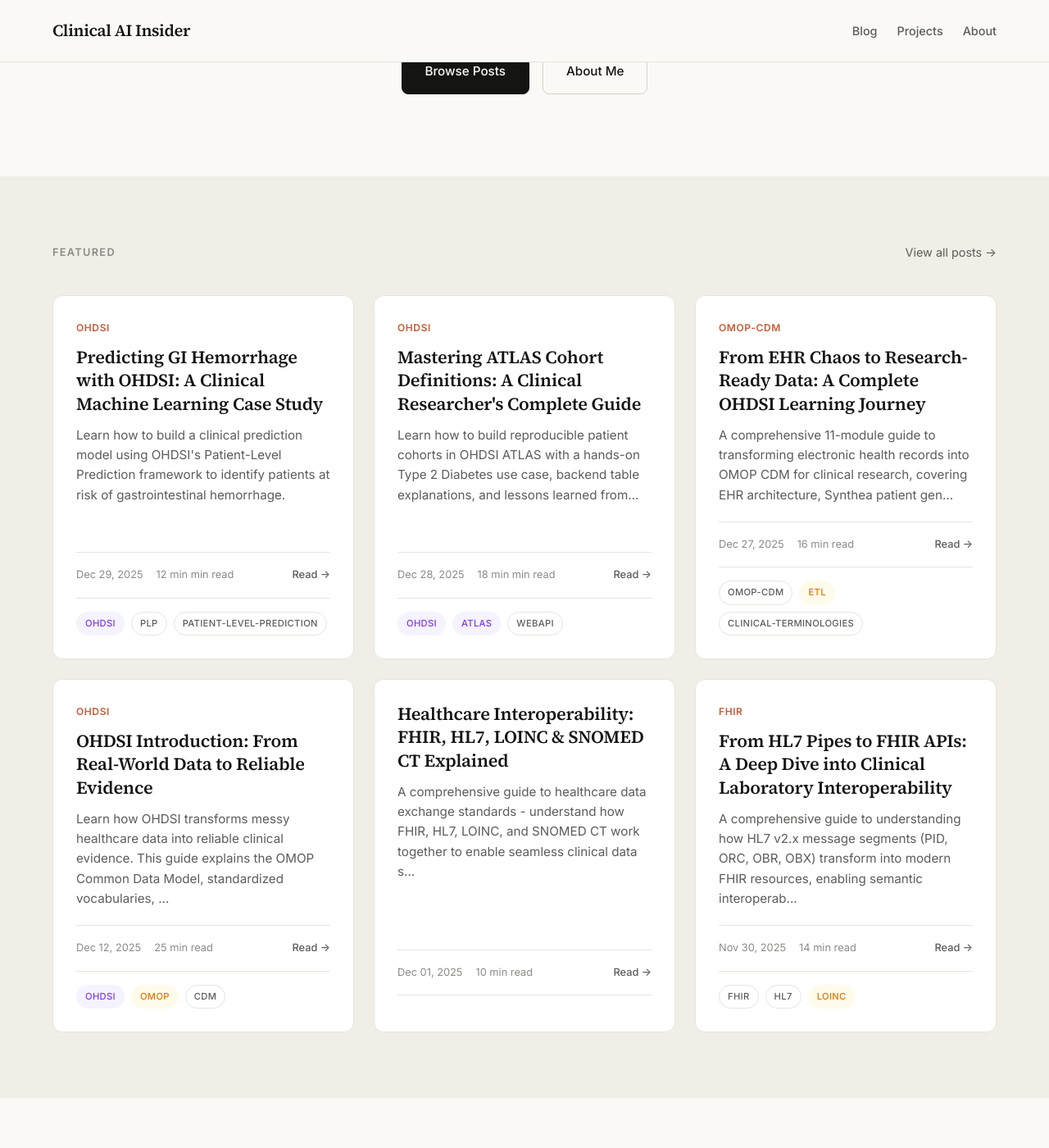
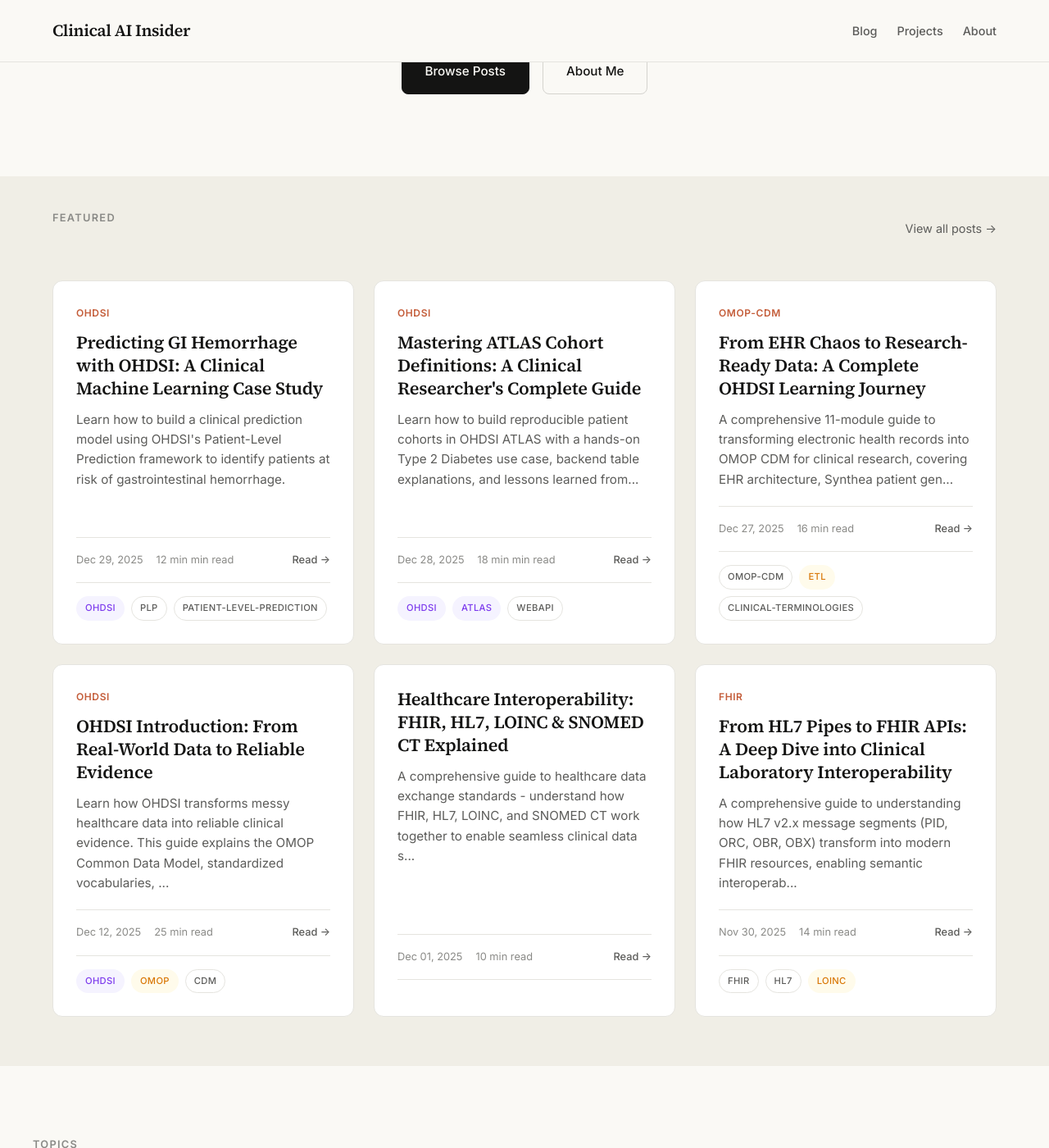
Before and after one commit to clinicalaiinsider/clinicalaiinsider.github.io, a Jekyll site: the page built from index.html, in a window 1280 px wide and 1400 px high, scrolled down 355 px. Shown: the whole window at 82% size. Built offline with Jekyll 4.4.1, drawn with Linux system fonts in a browser that asks for light colours.

Commit message:
Fix section padding and title positioning on blog page
- Reduced section top padding from 80px to 40px
- Added 24px margin-bottom to section-title for proper spacing
- Creates cleaner visual hierarchy with less empty space

🤖 Generated with [Claude Code](https://claude.com/claude-code)

Co-Authored-By: Claude Opus 4.5 <noreply@anthropic.com>

```diff
--- a/assets/css/main.css
+++ b/assets/css/main.css
@@ -254,7 +254,7 @@ main {
 
 /* ========== SECTIONS ========== */
 .section {
-    padding: 80px 0;
+    padding: 40px 0 60px 0;
     background: var(--color-bg-alt);
     width: 100%;
 }
@@ -276,6 +276,7 @@ main {
     text-transform: uppercase;
     letter-spacing: 0.1em;
     color: var(--color-text-muted);
+    margin-bottom: 24px;
 }
 
 .section-icon {
```
